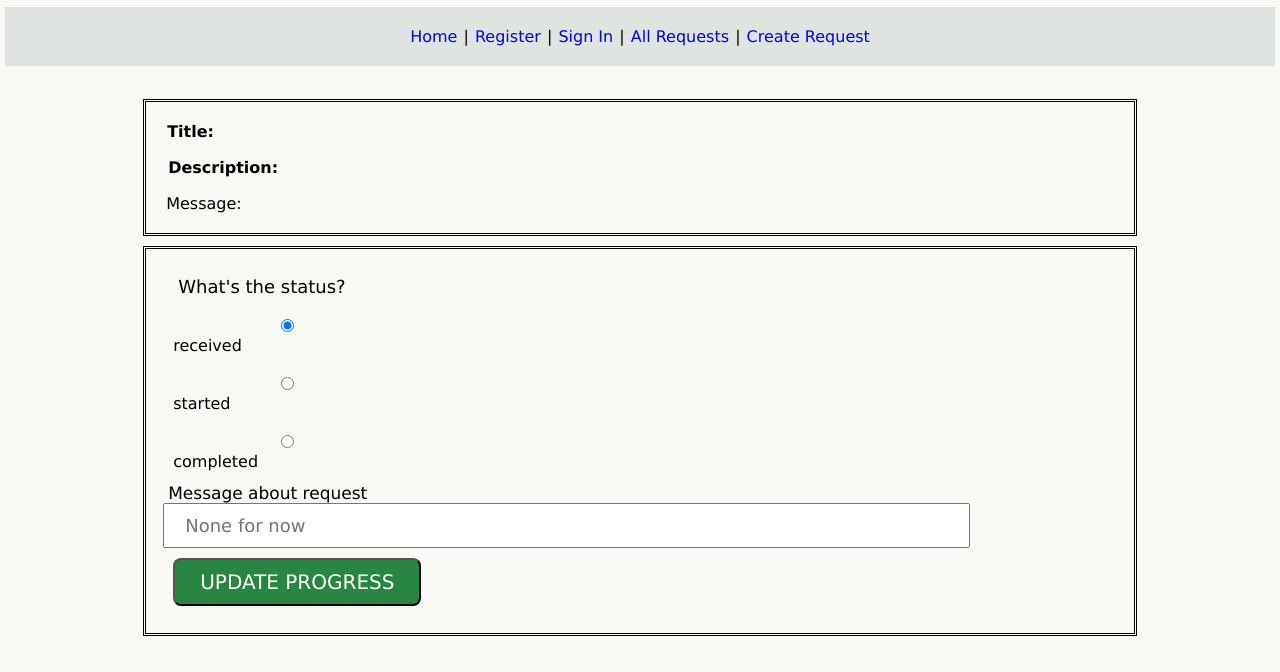
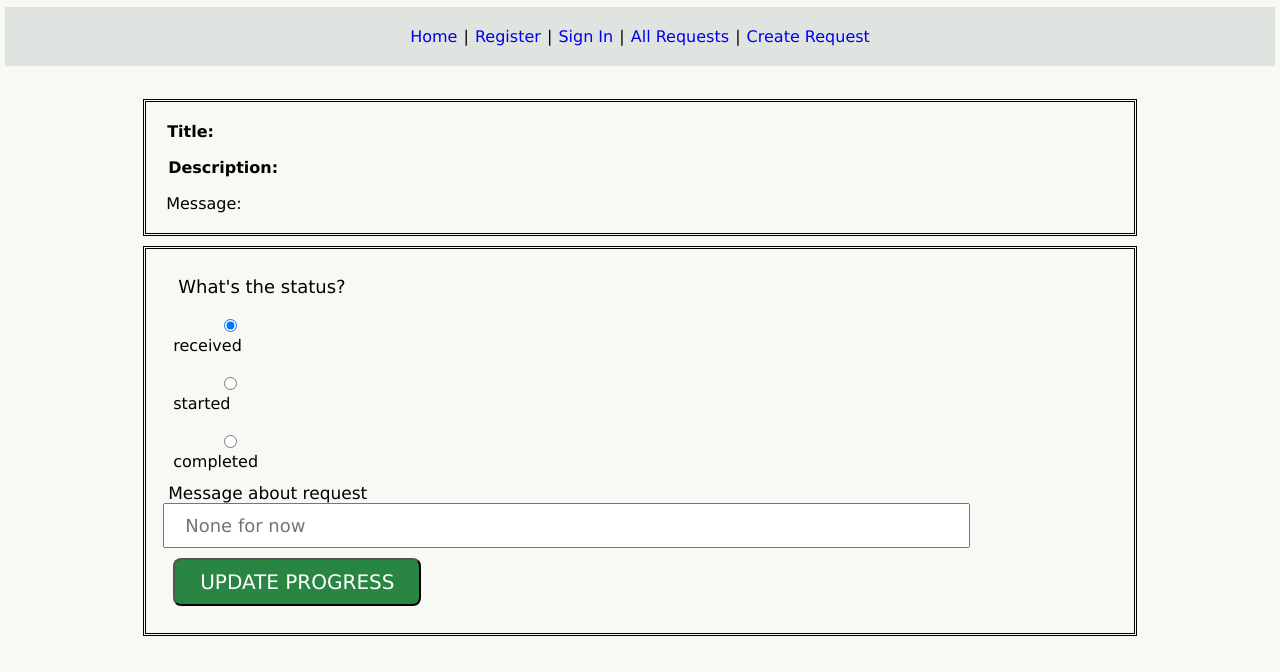
Before and after one commit to sarahdrew/maintenancetracker-client, a React (Create React App) app: page /requests/sign-in in a window 1280 px wide. Shown: the top 672 px of the page. Built offline with nearby package versions, Linux system fonts and the light colour scheme; no server answers.

Commit message:
fixed status form by editing width

```diff
--- a/src/AllRequests/AllRequests.css
+++ b/src/AllRequests/AllRequests.css
@@ -29,7 +29,9 @@ form input {
     margin: 0px;
     font-size: 18px;
 }
-
+.just-status{
+    width: 50%;
+}
 .status-form{
     display: block;
     border: double;
```
Also changed, not shown: 8 other files (tests, documents, lock files or other folders).
